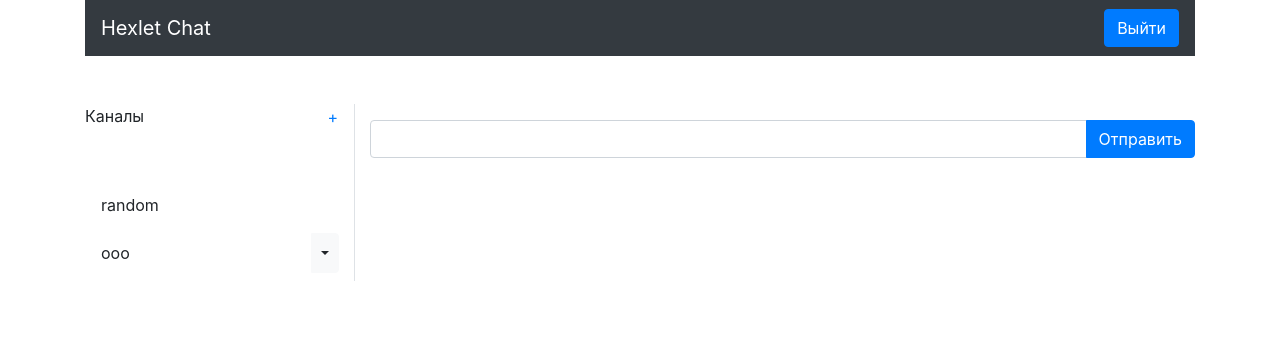
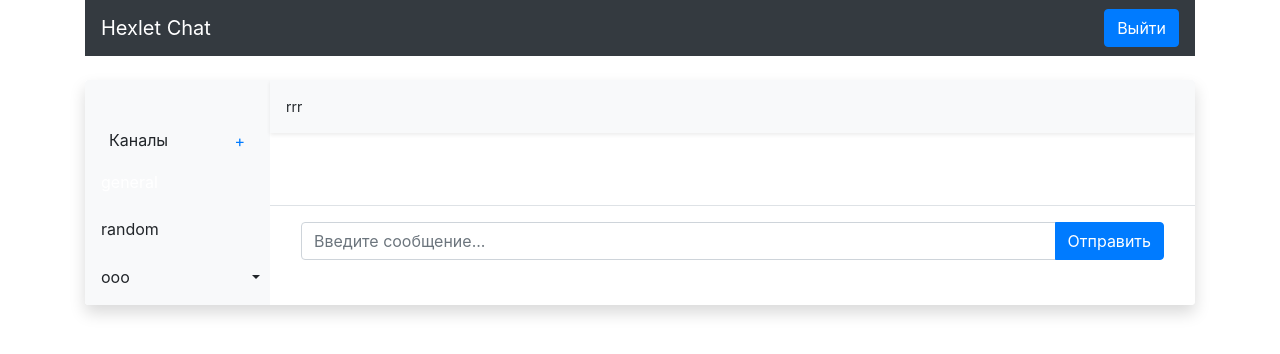
Before and after one commit to asalex04/frontend-project-lvl4, a React app: page / in a window 1280 px wide. Shown: the top 354 px of the page. Built offline with nearby package versions, Linux system fonts and the light colour scheme; the HTML template or start-up script is replaced by a standard one.

Commit message:
modified:   src/App.jsx 	modified:   src/components/Channels.jsx

```diff
--- a/src/App.jsx
+++ b/src/App.jsx
@@ -22,7 +22,7 @@
             </Nav>
           </Navbar>
         </Container>
-        <Container className="pt-5">
+        <Container>
           <Switch>
             <Route exact path="/" component={Channels} />
             <Route path="/login" component={Form} />
--- a/src/components/Channels.jsx
+++ b/src/components/Channels.jsx
@@ -1,9 +1,6 @@
 import React from 'react';
 import {
-  ButtonGroup,
-  DropdownButton,
-  Dropdown,
-  Button,
+  ButtonGroup, Row, Col, Button, Container,
 } from 'react-bootstrap';
 
 const Channels = () => {
@@ -16,9 +13,10 @@
     pointerEvents: 'none',
   };
   return (
-    <div className="row flex-grow-1 h-75 pb-3">
-      <div className="col-3 border-right">
-        <div className="d-flex mb-2">
+    <Container className="flex-grow-1 my-4 overflow-hidden rounded shadow">
+      <Row className="h-100 bg-white">
+        <Col className="col-2 px-0 pt-5 border-end bg-light">
+          <div className="d-flex justify-content-between mb-2 px-4">
             <span>Каналы</span>
             <button type="button" className="ml-auto p-0 btn btn-link">+</button>
           </div>
@@ -38,24 +36,27 @@
               </div>
             </li>
           </ul>
-      </div>
-      <div className="col h-100">
-        <div className="d-flex flex-column h-100">
-          <div id="messages-box" className="chat-messages overflow-auto mb-3">
-          </div>
-          <div className="mt-auto">
+        </Col>
+        <Col className="col d-flex flex-column h-100">
+          <Row className="bg-light mb-4 p-3 shadow-sm small">
+            rrr
+          </Row>
+          <Row id="messages-box" className="chat-messages overflow-auto mb-3 p-3" />
+          <Row className="border-top mt-auto py-3 px-3">
+            <Col>
               <form noValidate="" className="">
                 <div className="input-group">
-                <input name="body" aria-label="body" className="form-control" value="" />
+                  <input name="body" aria-label="body" className="form-control" value="" placeholder="Введите сообщение..."/>
                   <div className="input-group-append">
                     <button type="submit" className="btn btn-primary">Отправить</button>
                   </div>
                 </div>
               </form>
-          </div>
-        </div>
-      </div>
-    </div>
+            </Col>
+          </Row>
+        </Col>
+      </Row>
+    </Container>
   );
 };
 
```
Lines whose indentation alone changed are shown as unchanged.
